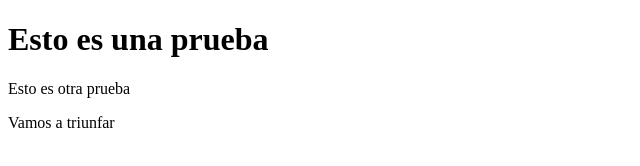
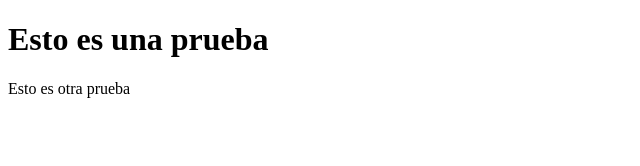
Before and after one commit to marcos223467/PruebaWeb, a plain HTML site: page index.html in a window 1280 px wide. Shown: the whole page, without its empty margins (0-640 px from the left). Drawn offline with Linux system fonts and the light colour scheme.

Commit message:
Revert "añado un p"
This reverts commit d631bad48c6dca680065e1cfec1d24ee02cf7508.

```diff
--- a/index.html
+++ b/index.html
@@ -8,7 +8,5 @@
     <body>
         <h1>Esto es una prueba</h1>
         <p>Esto es otra prueba</p>
-        <p>Vamos a triunfar</p>
-
     </body>
 </html>
```
